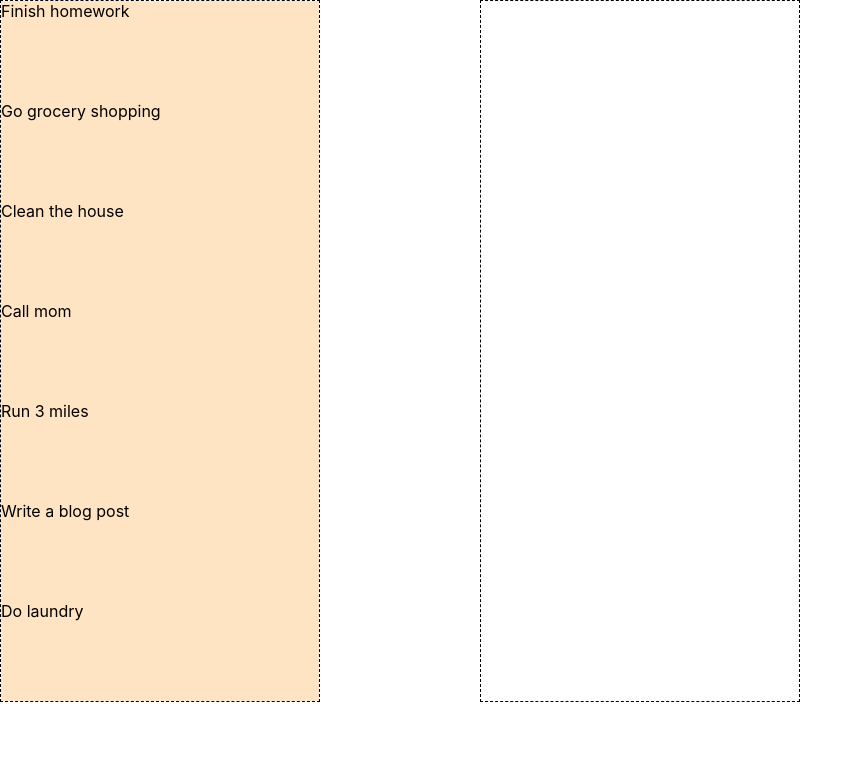
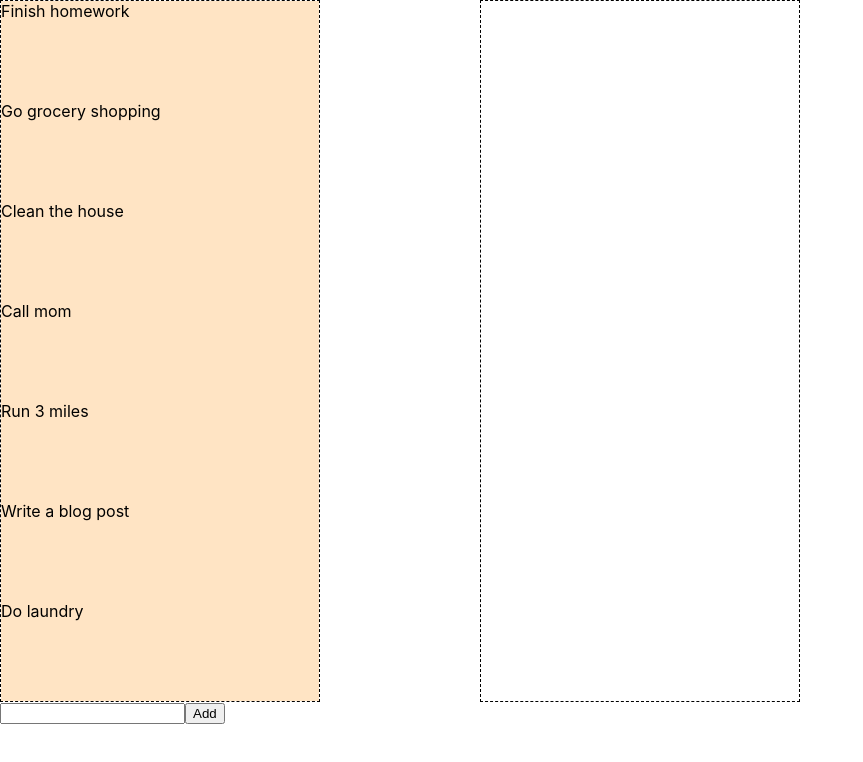
Before and after one commit to mihirprad/Kaban, a React (Create React App) app: page / in a window 1280 px wide. Shown: the top 762 px of the page, without its empty margins (0-863 px from the left). Built offline with nearby package versions, Linux system fonts and the light colour scheme.

Commit message:
created button and input field to add new tasks

```diff
--- /dev/null
+++ b/src/App/App.js
@@ -0,0 +1,13 @@
+import React, {useState} from "react"
+import TasksContext from "../Store/tasks-context"
+import KabanBoard from "../KabanBoard/KabanBoard"
+import AddNewTask from "../Backlog/AddNewTask"
+export default function App(){
+
+    return(
+    <TasksContext.Provider>
+        <KabanBoard />
+        <AddNewTask />
+    </TasksContext.Provider>
+    )
+}
--- /dev/null
+++ b/src/Backlog/AddNewTask.js
@@ -0,0 +1,17 @@
+import React,{useState} from "react";
+
+export default function AddNewTask(){
+    const [newTask, setNewTask] = useState("");
+    const inputChangeHandler = (event) =>{
+        let newValue = event.target.value;
+        setNewTask(newValue);
+    }
+
+    const clickHandler = (event) =>{
+        //send data to back end
+    }
+    return (<>
+        <input value = {newTask} onChange={inputChangeHandler}/>
+        <button onClick = {clickHandler}>Add</button>
+    </>)
+}
--- /dev/null
+++ b/src/Store/tasks-context.js
@@ -0,0 +1,5 @@
+import React from "react";
+
+const TasksContext = React.createContext();
+
+export default TasksContext;
--- a/src/index.js
+++ b/src/index.js
@@ -1,9 +1,8 @@
-import React from 'react';
 import ReactDOM from 'react-dom/client';
 import './index.css';
-import KabanBoard from './KabanBoard/KabanBoard';
+import App from './App/App';
+const root = ReactDOM.createRoot(document.getElementById('root'));
 
-const root = ReactDOM.createRoot(document.getElementById('root'));
 root.render(
-    <KabanBoard/>
+    <App />
 );
```
